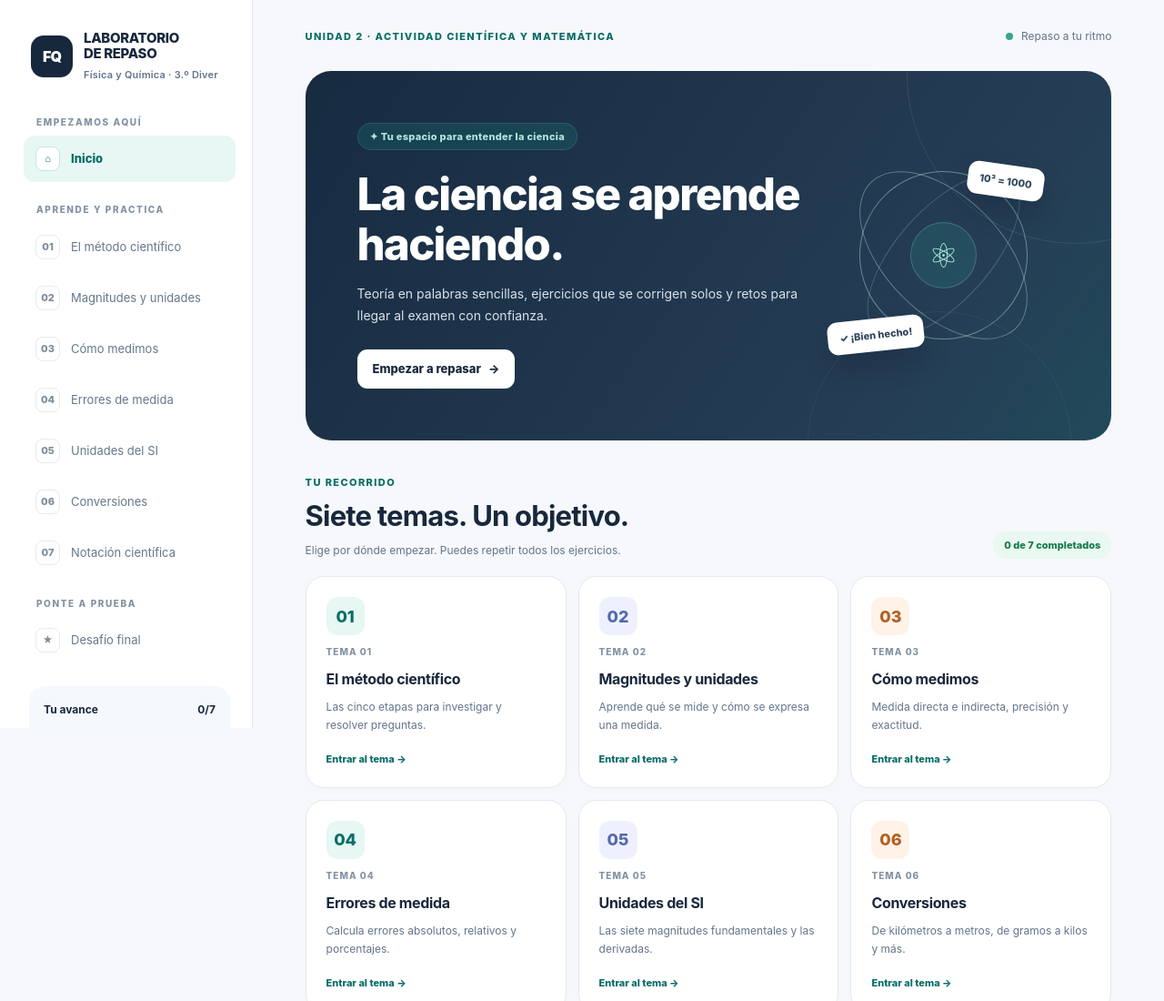
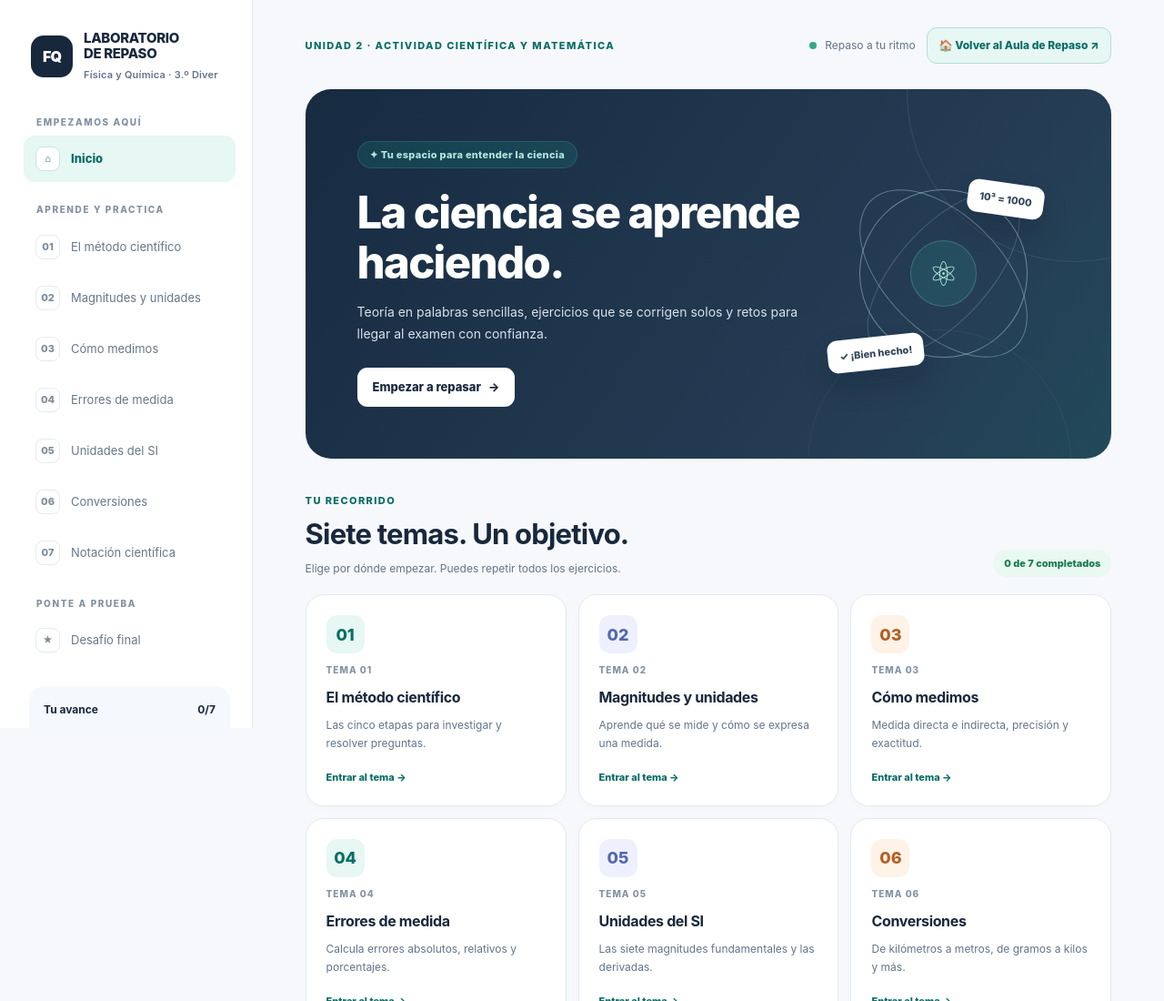
Before and after one commit to fabiohdezd/repaso_3_diver, a plain HTML site: page fisica-quimica/metodo-cientifico/index.html in a window 1280 px wide. Shown: the top 1100 px of the page at 91% size. Drawn offline with Linux system fonts and the light colour scheme.

Commit message:
Add back button and update topbar layout

```diff
--- a/fisica-quimica/metodo-cientifico/index.html
+++ b/fisica-quimica/metodo-cientifico/index.html
@@ -212,6 +212,12 @@
       .quiz-question{padding:16px}
     }
     @media(prefers-reduced-motion:reduce){*,*::before,*::after{scroll-behavior:auto!important;animation:none!important;transition:none!important}}
+
+    /* Enlace a la portada general de 3.º de Diversificación */
+    .aula-back{display:inline-flex;align-items:center;justify-content:center;gap:7px;padding:9px 13px;border:1px solid #b9dcd5;background:#e7f7f3;color:#096d67;border-radius:11px;font-size:12px;font-weight:800;white-space:nowrap;text-decoration:none}
+    .aula-back:hover{background:#d5f0e9;border-color:#82c8bb}
+    .top-actions{display:flex;align-items:center;justify-content:flex-end;gap:12px;flex-wrap:wrap}
+    @media(max-width:610px){.topbar{align-items:flex-start;flex-wrap:wrap}.top-actions{justify-content:flex-start}}
   </style>
 </head>
 <body>
@@ -242,7 +248,7 @@
       <div class="side-bottom"><div class="side-progress"><div class="tiny-line"><span>Tu avance</span><span id="side-progress-count">0/7</span></div><div class="track" role="progressbar" aria-label="Progreso de módulos" aria-valuemin="0" aria-valuemax="7" aria-valuenow="0" id="side-track"><span id="side-bar"></span></div><div class="side-note">Se guarda en este navegador. Sin cuentas ni registros.</div></div></div>
     </aside>
     <main class="main" id="contenido">
-      <div class="topbar"><span class="eyebrow">Unidad 2 · Actividad científica y matemática</span><span class="top-right"><span class="top-dot"></span>Repaso a tu ritmo</span></div>
+      <div class="topbar"><span class="eyebrow">Unidad 2 · Actividad científica y matemática</span><div class="top-actions"><span class="top-right"><span class="top-dot"></span>Repaso a tu ritmo</span><a class="aula-back" href="../../" aria-label="Volver al Aula de Repaso de 3.º de Diversificación">🏠 Volver al Aula de Repaso ↗</a></div></div>
       <section class="panel active" id="panel-inicio" data-panel="inicio">
         <div class="hero"><div class="hero-copy"><span class="hero-kicker">✦ Tu espacio para entender la ciencia</span><h1>La ciencia se aprende<br>haciendo.</h1><p>Teoría en palabras sencillas, ejercicios que se corrigen solos y retos para llegar al examen con confianza.</p><button type="button" class="btn light" data-go="metodo">Empezar a repasar <span aria-hidden="true">→</span></button></div><div class="hero-art" aria-hidden="true"><div class="orb"><div class="orb-core">⚛</div></div><span class="float-label one">10³ = 1000</span><span class="float-label two">✓ ¡Bien hecho!</span></div></div>
         <div class="section-head"><div><span class="eyebrow">Tu recorrido</span><h2>Siete temas. Un objetivo.</h2><p class="muted small" style="margin:0">Elige por dónde empezar. Puedes repetir todos los ejercicios.</p></div><span class="pill green" id="home-completed">0 de 7 completados</span></div>
```
